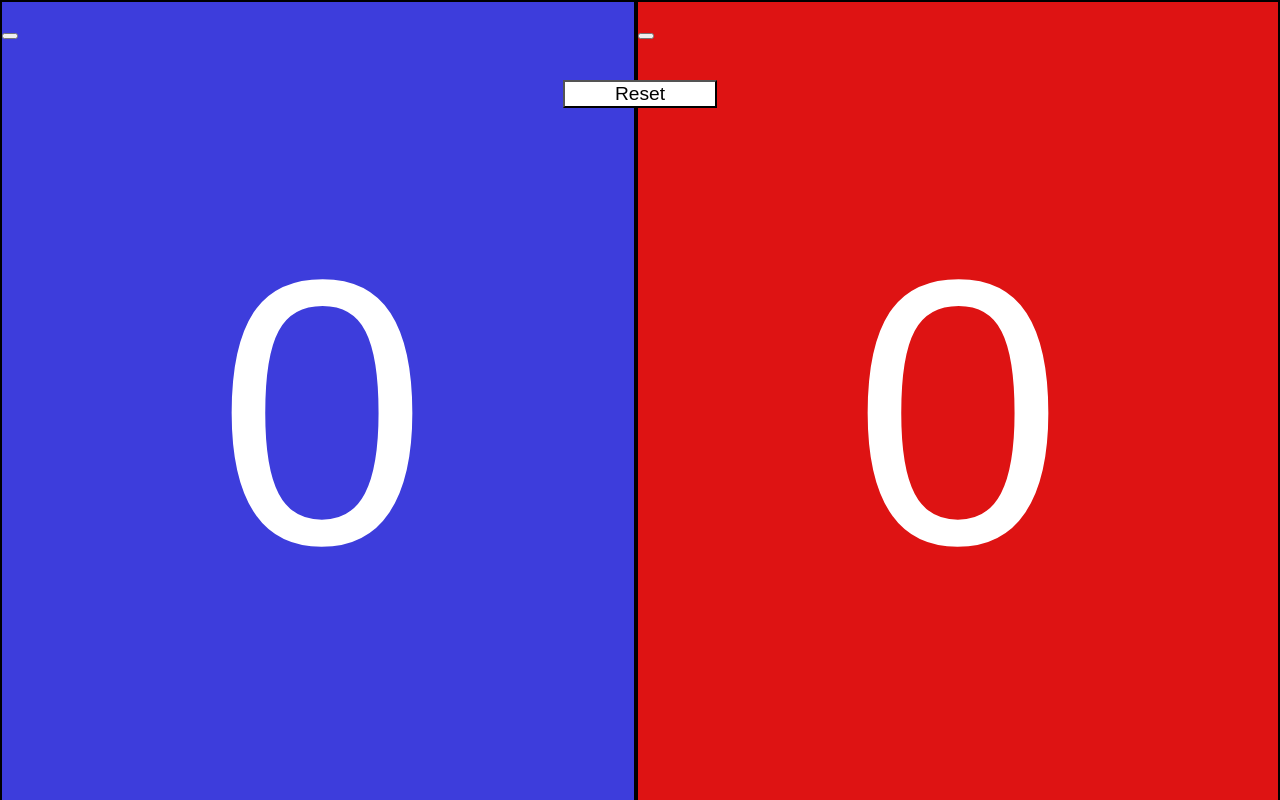
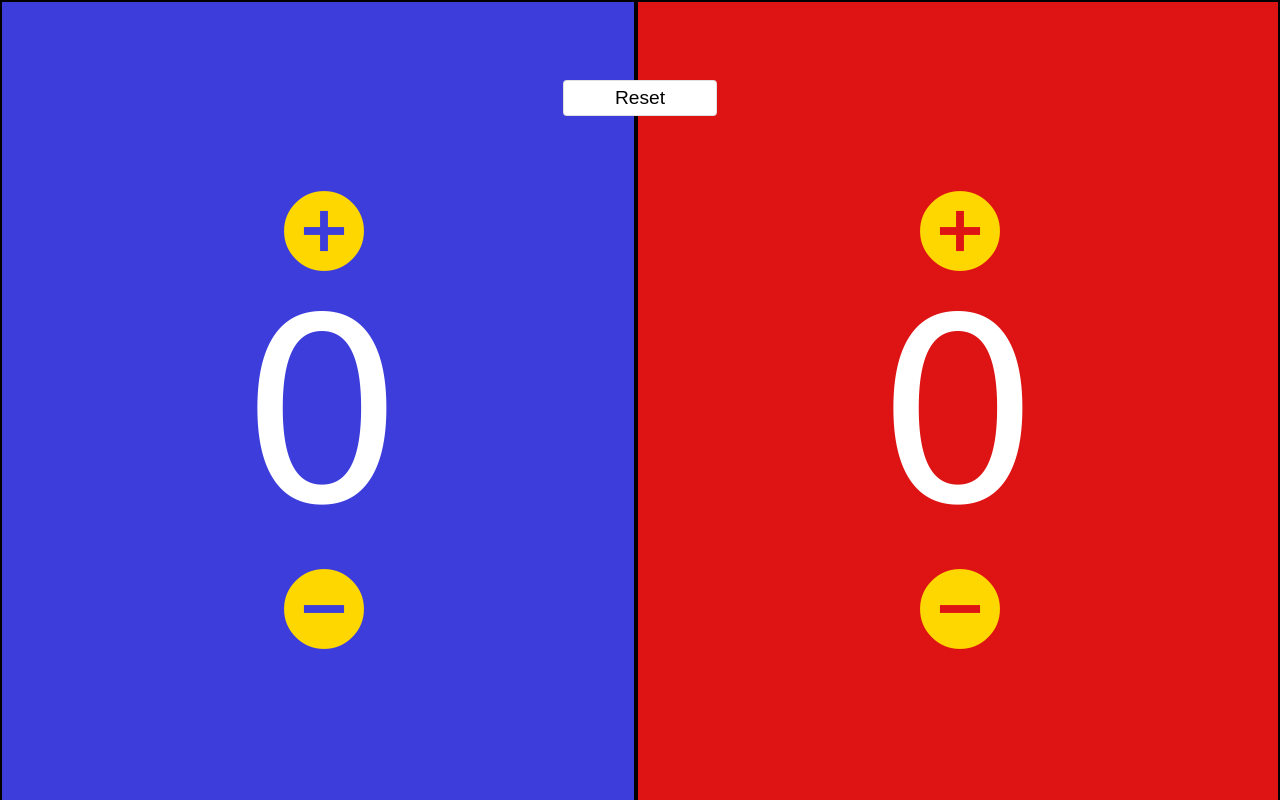
Before and after one commit to jannickbraendel/sdr-quiz-points, an Angular app: page / in a window 1280 px wide. Both pictures are taken after a click on the button "Weiter". Built offline with nearby package versions, Linux system fonts and the light colour scheme.

Commit message:
added + and - buttons

```diff
--- a/src/app/app.component.ts
+++ b/src/app/app.component.ts
@@ -1,6 +1,7 @@
 import { Component, ViewChild, TemplateRef, OnInit } from '@angular/core';
 import { MatDialog } from '@angular/material/dialog';
 import { MatButtonToggleModule } from '@angular/material/button-toggle'
+import { MatButtonModule } from '@angular/material/button';
 
 @Component({
   selector: 'app-root',
--- a/src/app/boxes/boxes.component.css
+++ b/src/app/boxes/boxes.component.css
@@ -67,3 +67,19 @@
     max-height: 100%;
     background-color: gold
 }
+
+.resetButton {
+    background-color: white;
+    color: black;
+    font-size: larger;
+    position: absolute;
+    left: 44%;
+    top: 15%;
+    width: 12%;
+    z-index: 2;
+}
+
+.resetButton:hover {
+    background-color: gold;
+    font-weight: bold;
+}
--- a/src/app/boxes/boxes.component.html
+++ b/src/app/boxes/boxes.component.html
@@ -1,4 +1,5 @@
 <div class="split left">
+    <!-- <button class="resetButton" mat-stroked-button (click)="resetBoxes('left')">Reset</button> -->
     <div class="centered">
         <ng-container *ngFor="let box of this.boxFilledArrayLeft; index as i">
             <button class="boxButtonLeft" (click)="switchBoxState('left', i)">
--- a/src/app/boxes/boxes.component.ts
+++ b/src/app/boxes/boxes.component.ts
@@ -7,8 +7,8 @@ import { Component, ViewChild, TemplateRef, OnInit, Input } from '@angular/core'
 })
 export class BoxesComponent {
 
-  boxFilledArrayLeft;
-  boxFilledArrayRight;
+  boxFilledArrayLeft: Array<boolean>;
+  boxFilledArrayRight: Array<boolean>;
 
   //between 1 and 9
   @Input('boxAmount') boxAmount = 1;
@@ -43,6 +43,17 @@ export class BoxesComponent {
         this.boxFilledArrayRight[index] = true;
       }
     }
+  }
 
-  }
+  /*resetBoxes(side: string): void {
+    if (side == 'left') {
+      this.boxFilledArrayLeft.forEach(box => {
+        if (box == true) { box = false; }
+      });
+    } else {
+      this.boxFilledArrayRight.forEach(box => {
+        box = false;
+      });
+    }
+  }*/
 }
--- a/src/app/counter/counter.component.css
+++ b/src/app/counter/counter.component.css
@@ -35,8 +35,31 @@
 }
 
 .number {
-    font-size: 10cm;
+    font-family: Verdana, Geneva, Tahoma, sans-serif;
+    font-size: 20vw;
     color: white;
+}
+
+.plusButton {
+    z-index: 2;
+    position: absolute;
+    left: 46.5%;
+    top: 25%;
+    text-align: center;
+}
+
+.minusButton {
+    z-index: 2;
+    position: absolute;
+    left: 46.5%;
+    bottom: 23%;
+    text-align: center;
+}
+
+.mat-icon {
+    z-index: 2;
+    color: gold;
+    transform: scale(4);
 }
 
 #resetButton {
@@ -52,6 +75,5 @@
 
 #resetButton:hover {
     background-color: gold;
-    color: white;
     font-weight: bold;
 }
--- a/src/app/counter/counter.component.html
+++ b/src/app/counter/counter.component.html
@@ -1,18 +1,26 @@
 <div>
-    <button id="resetButton" mat-raised-button (click)="resetScore()">Reset</button>
+    <button id="resetButton" mat-stroked-button (click)="resetScore()">Reset</button>
     <div class="split left">
-        <button (click)="clickLeft()">
+        <button mat-icon-button class="plusButton" (click)="addLeft()">
+            <mat-icon>add_circle</mat-icon>
+        </button>
         <div class="centered">
             <p class="number">{{this.leftCounter}}</p>
         </div>
+        <button mat-icon-button class="minusButton" (click)="subLeft()">
+            <mat-icon>remove_circle</mat-icon>
         </button>
     </div>
 
     <div class="split right">
-        <button (click)="clickRight()">
+        <button mat-icon-button class="plusButton" (click)="addRight()">
+            <mat-icon>add_circle</mat-icon>
+        </button>
         <div class="centered">
             <p class="number">{{this.rightCounter}}</p>
         </div>
+        <button mat-icon-button class="minusButton" (click)="subRight()">
+            <mat-icon>remove_circle</mat-icon>
         </button>
     </div>
 </div>
--- a/src/app/counter/counter.component.ts
+++ b/src/app/counter/counter.component.ts
@@ -1,4 +1,6 @@
 import { Component } from '@angular/core';
+import { MatButtonModule } from '@angular/material/button'
+import { MatIconModule } from '@angular/material/icon'
 
 @Component({
   selector: 'counter',
@@ -10,12 +12,24 @@ export class CounterComponent {
   leftCounter = 0;
   rightCounter = 0;
 
-  clickLeft() {
+  addLeft() {
     this.leftCounter++;
   }
 
-  clickRight() {
+  subLeft() {
+    if (this.leftCounter != 0) {
+      this.leftCounter--;
+    }
+  }
+
+  addRight() {
     this.rightCounter++;
+  }
+
+  subRight() {
+    if (this.rightCounter != 0) {
+      this.rightCounter--;
+    }
   }
 
   resetScore() {
--- a/src/index.html
+++ b/src/index.html
@@ -1,13 +1,17 @@
 <!doctype html>
 <html lang="en">
+
 <head>
   <meta charset="utf-8">
   <title>SdrQuizPoints</title>
   <base href="/">
   <meta name="viewport" content="width=device-width, initial-scale=1">
   <link rel="icon" type="image/x-icon" href="favicon.ico">
+  <link href="https://fonts.googleapis.com/icon?family=Material+Icons" rel="stylesheet">
 </head>
+
 <body>
   <app-root></app-root>
 </body>
+
 </html>
```
Also changed, not shown: src/app/app.module.ts (+6 -2 lines). Lines whose indentation alone changed are shown as unchanged.
